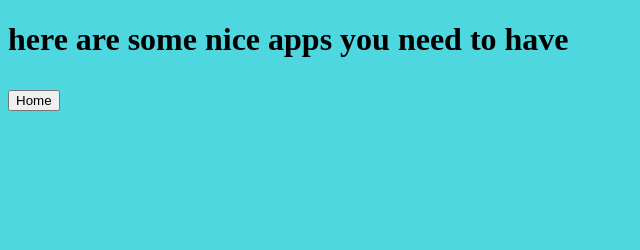
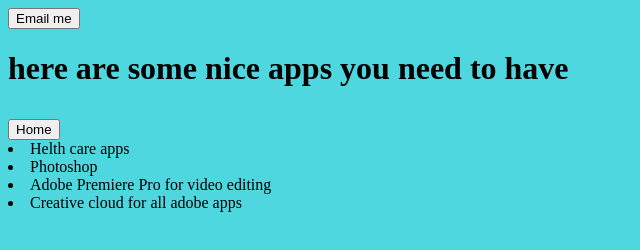
Before and after one commit to pedro-porcelli/webwow, a plain HTML site: page apps.html in a window 1280 px wide. Shown: the whole page, without its empty margins (0-640 px from the left). Drawn offline with Linux system fonts and the light colour scheme.

Commit message:
Update apps.html

```diff
--- a/apps.html
+++ b/apps.html
@@ -18,8 +18,13 @@
        <title>apps</title>
     </head>
    <body>
+      <a href="Talktome.html"><button>Email me</button></a>
    <h1>here are some nice apps you need to have</p></h1>
    <a href="index.html"><button>Home</button></a>
+   <li>Helth care apps</li>
+     <li>Photoshop</li>
+     <li>Adobe Premiere Pro for video editing</li>
+    <li>Creative cloud for all adobe apps</li>
 
 
 
```
